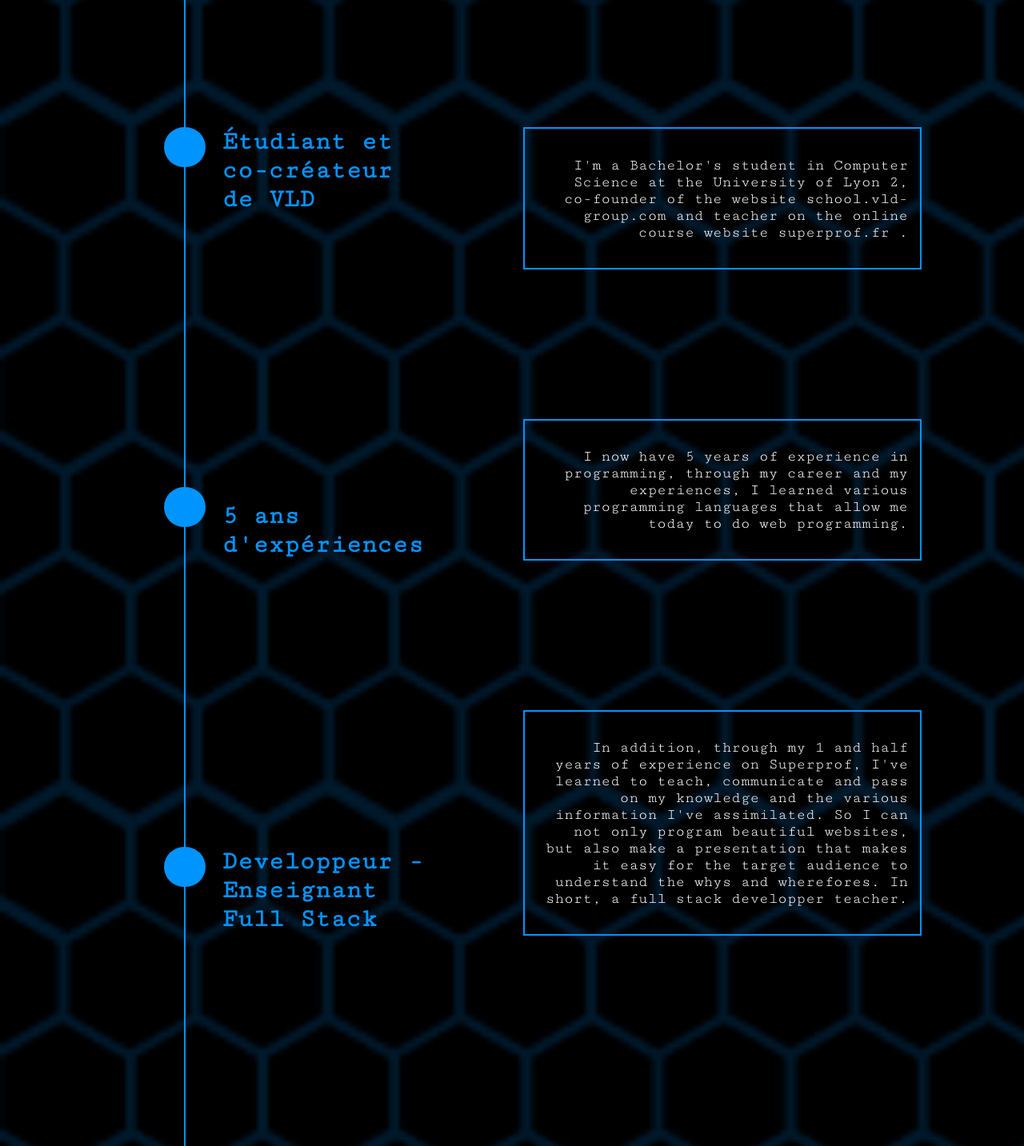
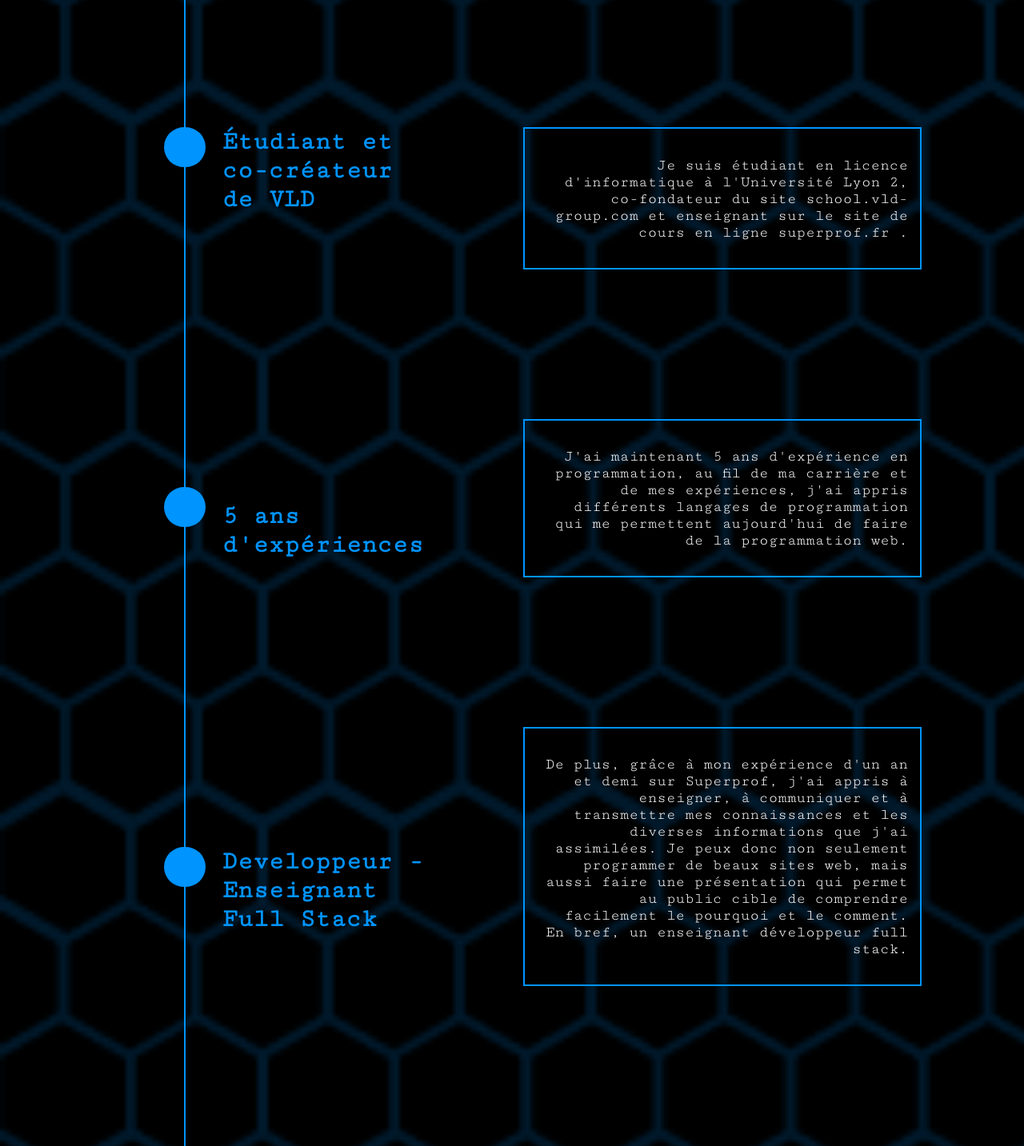
Before and after one commit to Kez0X/Portefolio, a Flask app: page /aboutme in a window 1280 px wide. Shown: the part 487-1920 px from the top of the page at 80% size. Run offline with Flask 3, Linux system fonts and the light colour scheme.

Commit message:
-- feat en -> fr

```diff
--- a/PORTEFOLIO/app.py
+++ b/PORTEFOLIO/app.py
@@ -112,7 +112,7 @@ def not_found(error):
 
 
 if __name__ == "__main__":
-    app.run(debug=True)
+    app.run()
 
 # les feuilles de style, scripts, images et autres éléments qui ne seront jamais générés dynamiquement doivent être dans le dossier static,
 # les fichiers HTML doivent être dans le dossier templates,
--- a/PORTEFOLIO/templates/404.html
+++ b/PORTEFOLIO/templates/404.html
@@ -1,5 +1,5 @@
 <!DOCTYPE html>
-<html lang="en">
+<html lang="fr">
 <head>
     <meta charset="UTF-8">
     <meta http-equiv="X-UA-Compatible" content="IE=edge">
--- a/PORTEFOLIO/templates/aboutme.html
+++ b/PORTEFOLIO/templates/aboutme.html
@@ -1,5 +1,5 @@
 <!DOCTYPE html>
-<html lang="en">
+<html lang="fr">
 <head>
     <meta charset="UTF-8">
     <meta http-equiv="X-UA-Compatible" content="IE=edge">
@@ -87,13 +87,14 @@
                 </div>
                 <div class="ResumeCase">
                     <div class="case fade-in" id="#student">
-                        <p>I'm a Bachelor's student in Computer Science at the University of Lyon 2, co-founder of the website school.vld-group.com and teacher on the online course website superprof.fr . </p>
+                        <p>Je suis étudiant en licence d'informatique à l'Université Lyon 2, co-fondateur du site school.vld-group.com et enseignant sur le site de cours en ligne superprof.fr .</p>
                     </div>
                     <div class="case fade-in" id="#xp">
-                        <p>I now have 5 years of experience in programming, through my career and my experiences, I learned various programming languages that allow me today to do web programming. </p>
+                        <p>J'ai maintenant 5 ans d'expérience en programmation, au fil de ma carrière et de mes expériences, j'ai appris différents langages de programmation qui me permettent aujourd'hui de faire de la programmation web.
+                        </p>
                     </div>
                     <div class="case fade-in" id="#FS">
-                        <p>In addition, through my 1 and half years of experience on Superprof, I've learned to teach, communicate and pass on my knowledge and the various information I've assimilated. So I can not only program beautiful websites, but also make a presentation that makes it easy for the target audience to understand the whys and wherefores. In short, a full stack developper teacher.</p>
+                        <p>De plus, grâce à mon expérience d'un an et demi sur Superprof, j'ai appris à enseigner, à communiquer et à transmettre mes connaissances et les diverses informations que j'ai assimilées. Je peux donc non seulement programmer de beaux sites web, mais aussi faire une présentation qui permet au public cible de comprendre facilement le pourquoi et le comment. En bref, un enseignant développeur full stack.</p>
                     </div>
                 </div>
             </div>
--- a/PORTEFOLIO/templates/index.html
+++ b/PORTEFOLIO/templates/index.html
@@ -1,5 +1,5 @@
 <!DOCTYPE html>
-<html lang="en">
+<html lang="fr">
 
 <head>
     <meta charset="UTF-8">
--- a/PORTEFOLIO/templates/projectPage.html
+++ b/PORTEFOLIO/templates/projectPage.html
@@ -1,5 +1,5 @@
 <!DOCTYPE html>
-<html lang="en">
+<html lang="fr">
 <head>
     <meta charset="UTF-8">
     <meta http-equiv="X-UA-Compatible" content="IE=edge">
--- a/PORTEFOLIO/templates/projects.html
+++ b/PORTEFOLIO/templates/projects.html
@@ -1,5 +1,5 @@
 <!DOCTYPE html>
-<html lang="en">
+<html lang="fr">
 <head>
     <meta charset="UTF-8">
     <meta http-equiv="X-UA-Compatible" content="IE=edge">
```
